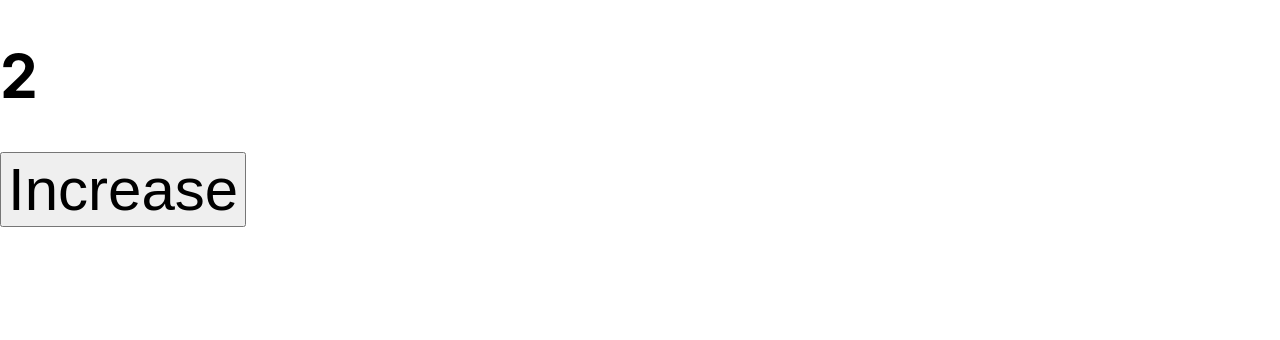
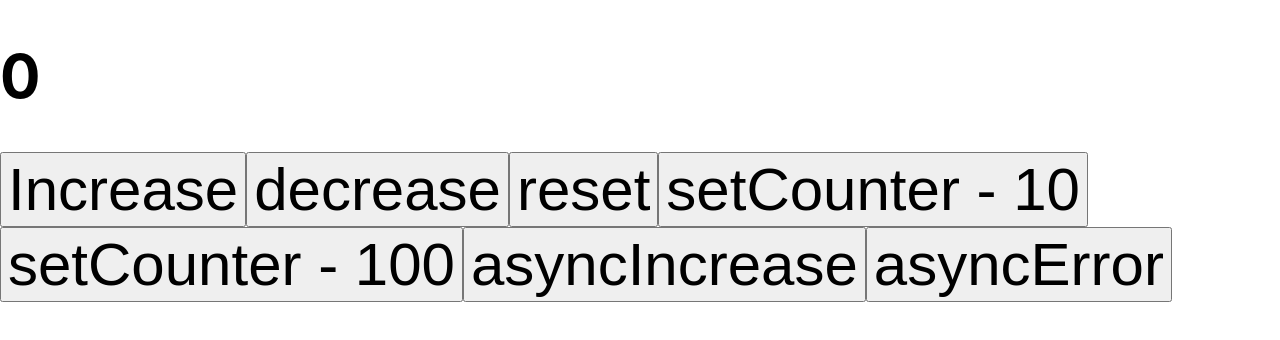
Before and after one commit to fty57/react-hooks, a React (Create React App) app: page / in a window 1280 px wide. Shown: the top 340 px of the page. Built offline with nearby package versions, Linux system fonts and the light colour scheme.

Commit message:
78. Context API + Hooks - Parte 6

```diff
--- a/src/components/Button/index.jsx
+++ b/src/components/Button/index.jsx
@@ -1,8 +1,12 @@
 import P from 'prop-types';
 
-export const Button = ({ children, onButtonClick }) => {
+export const Button = ({ children, onButtonClick, disabled = false }) => {
   return (
-    <button style={{ fontSize: '60px' }} onClick={onButtonClick}>
+    <button
+      disabled={disabled}
+      style={{ fontSize: '60px' }}
+      onClick={onButtonClick}
+    >
       {children}
     </button>
   );
@@ -11,4 +15,5 @@ export const Button = ({ children, onButtonClick }) => {
 Button.propTypes = {
   children: P.node.isRequired,
   onButtonClick: P.func.isRequired,
+  disabled: P.bool,
 };
--- a/src/contexts/CounterContext/build-actions.js
+++ b/src/contexts/CounterContext/build-actions.js
@@ -3,5 +3,33 @@ import * as actionTypes from './actions-types';
 export const buildActions = (dispatch) => {
   return {
     increase: () => dispatch({ type: actionTypes.INCREASE }),
+    decrease: () => dispatch({ type: actionTypes.DECREASE }),
+    reset: () => dispatch({ type: actionTypes.RESET }),
+    setCounter: (payload) =>
+      dispatch({ type: actionTypes.SET_COUNTER, payload }),
+    asyncIncrease: () => asyncIncreaseFn(dispatch),
+    asyncError: () => asyncErrorFn(dispatch),
   };
 };
+
+const asyncIncreaseFn = async (dispatch) => {
+  dispatch({ type: actionTypes.ASYNC_INCREASE_START });
+
+  return await new Promise((r) => {
+    setTimeout(() => {
+      dispatch({ type: actionTypes.ASYNC_INCREASE_END });
+      r('RESOLVED!');
+    }, 20000);
+  });
+};
+
+const asyncErrorFn = async (dispatch) => {
+  dispatch({ type: actionTypes.ASYNC_INCREASE_START });
+
+  return await new Promise((resolve, reject) => {
+    setTimeout(() => {
+      dispatch({ type: actionTypes.ASYNC_INCREASE_ERROR });
+      reject(new Error('Deu ruim!'));
+    }, 20000);
+  });
+};
--- a/src/templates/Home/index6.jsx
+++ b/src/templates/Home/index6.jsx
@@ -6,15 +6,33 @@ import { useCounterContext } from '../../contexts/CounterContext';
 export const Home = () => {
   const [state, actions] = useCounterContext();
 
-  useEffect(() => {
-    actions.increase();
-  }, [actions]);
+  const handleError = () => {
+    actions
+      .asyncError()
+      .then((r) =>
+        console.log(r).catch((e) => console.log(e.name, ':', e.message)),
+      );
+  };
 
   return (
     <div>
-      <Heading>{state.counter}</Heading>
+      <Heading />
       <div>
         <Button onButtonClick={actions.increase}>Increase</Button>
+        <Button onButtonClick={actions.decrease}>decrease</Button>
+        <Button onButtonClick={actions.reset}>reset</Button>
+        <Button onButtonClick={() => actions.setCounter({ counter: 10 })}>
+          setCounter - 10
+        </Button>
+        <Button onButtonClick={() => actions.setCounter({ counter: 100 })}>
+          setCounter - 100
+        </Button>
+        <Button disabled={state.loading} onButtonClick={actions.asyncIncrease}>
+          asyncIncrease
+        </Button>
+        <Button disabled={state.loading} onButtonClick={handleError}>
+          asyncError
+        </Button>
       </div>
     </div>
   );
```
